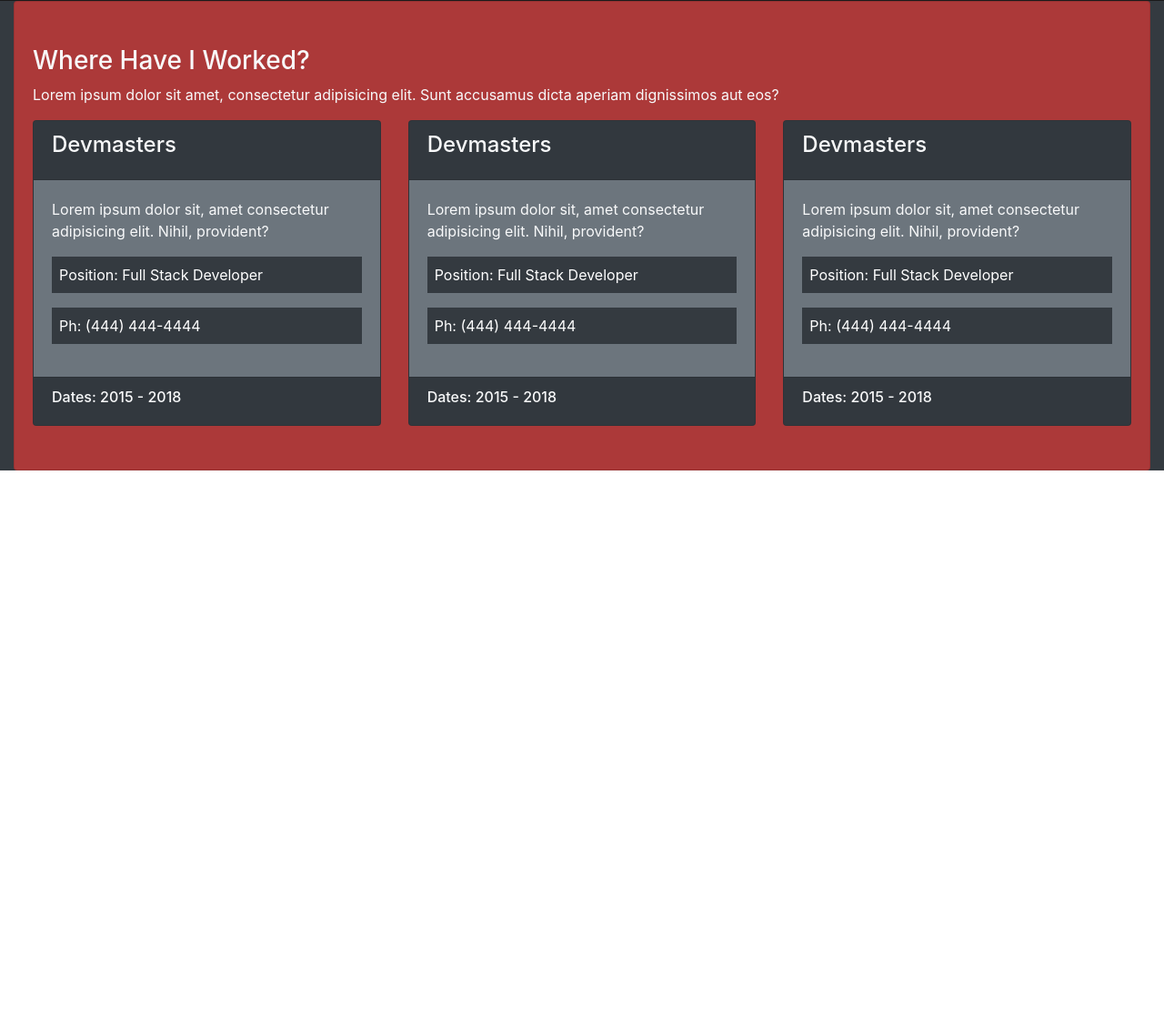
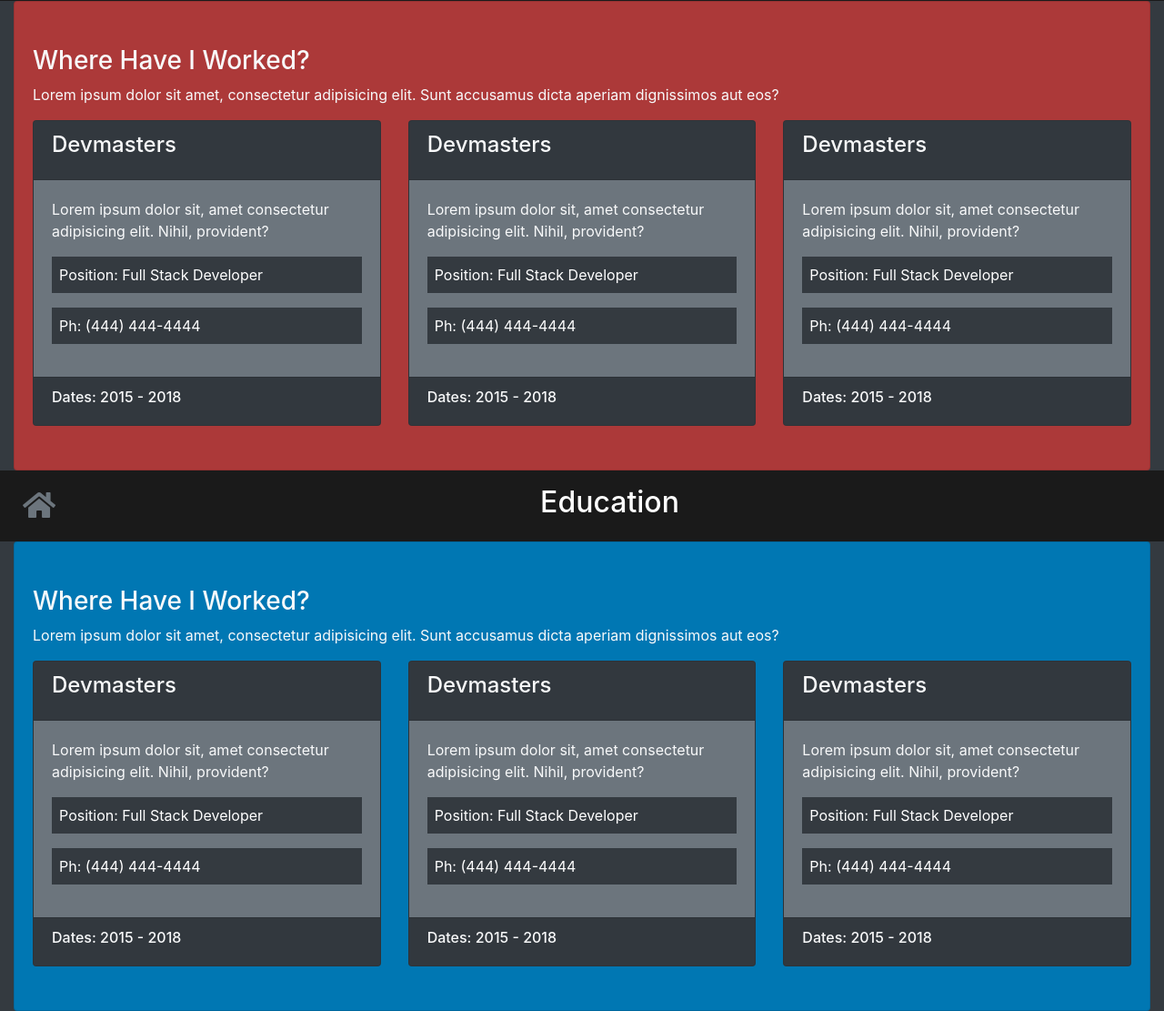
Before and after one commit to kcexn/kcexn.github.io.dev, a plain HTML site: page index.html in a window 1280 px wide. Shown: the part 1068-2179 px from the top of the page at 91% size. Before the commit the page ends 1585 px from the top, so only its background shows below. Drawn offline with nearby package versions, Linux system fonts and the light colour scheme.

Commit message:
Added education

```diff
--- a/index.html
+++ b/index.html
@@ -44,7 +44,10 @@
                     <a href="#projects-header" class="nav-link">Projects</a>
                   </li>
                   <li class="nav-item">
-                    <a href="#" class="nav-link">Blog</a>
+                    <a href="#education-header" class="nav-link">Education</a>
+                  </li>
+                  <li class="nav-item">
+                    <a href="blog/" class="nav-link">Blog</a>
                   </li>
                 </ul>
               </div>
@@ -215,6 +218,83 @@
           </div>
         </div>
       </section>
+
+      <!-- PROJECTS HEADER -->
+      <section id="education-header">
+        <div class="row text-white bg-dark-blue py-3">
+          <a href="#home" class="return-home d-none d-md-inline">
+            <span class="fas fa-home fa-2x text-muted"></span>
+          </a>
+          <div class="col text-center"><h2>Education</h2></div>
+        </div>
+      </section>
+
+      <!-- PROJECTS -->
+      <section id="education">
+        <div class="card card-body py-5 bg-primary text-light">
+          <h3>Where Have I Worked?</h3>
+          <p>
+            Lorem ipsum dolor sit amet, consectetur adipisicing elit. Sunt
+            accusamus dicta aperiam dignissimos aut eos?
+          </p>
+          <div class="card-deck">
+            <div class="card bg-dark">
+              <div class="card-header">
+                <h4 class="card-title text-light">Devmasters</h4>
+              </div>
+              <div class="card-body bg-secondary">
+                <p class="card-text text-light">
+                  Lorem ipsum dolor sit, amet consectetur adipisicing elit.
+                  Nihil, provident?
+                </p>
+                <p class="p-2 mb-3 bg-dark text-white">
+                  Position: Full Stack Developer
+                </p>
+                <p class="p-2 mb-3 bg-dark text-white">Ph: (444) 444-4444</p>
+              </div>
+              <div class="card-footer">
+                <h6 class="text-light">Dates: 2015 - 2018</h6>
+              </div>
+            </div>
+            <div class="card bg-dark">
+              <div class="card-header">
+                <h4 class="card-title text-light">Devmasters</h4>
+              </div>
+              <div class="card-body bg-secondary">
+                <p class="card-text text-light">
+                  Lorem ipsum dolor sit, amet consectetur adipisicing elit.
+                  Nihil, provident?
+                </p>
+                <p class="p-2 mb-3 bg-dark text-white">
+                  Position: Full Stack Developer
+                </p>
+                <p class="p-2 mb-3 bg-dark text-white">Ph: (444) 444-4444</p>
+              </div>
+              <div class="card-footer">
+                <h6 class="text-light">Dates: 2015 - 2018</h6>
+              </div>
+            </div>
+            <div class="card bg-dark">
+              <div class="card-header">
+                <h4 class="card-title text-light">Devmasters</h4>
+              </div>
+              <div class="card-body bg-secondary">
+                <p class="card-text text-light">
+                  Lorem ipsum dolor sit, amet consectetur adipisicing elit.
+                  Nihil, provident?
+                </p>
+                <p class="p-2 mb-3 bg-dark text-white">
+                  Position: Full Stack Developer
+                </p>
+                <p class="p-2 mb-3 bg-dark text-white">Ph: (444) 444-4444</p>
+              </div>
+              <div class="card-footer">
+                <h6 class="text-light">Dates: 2015 - 2018</h6>
+              </div>
+            </div>
+          </div>
+        </div>
+      </section>
     </div>
 
     <script
```
